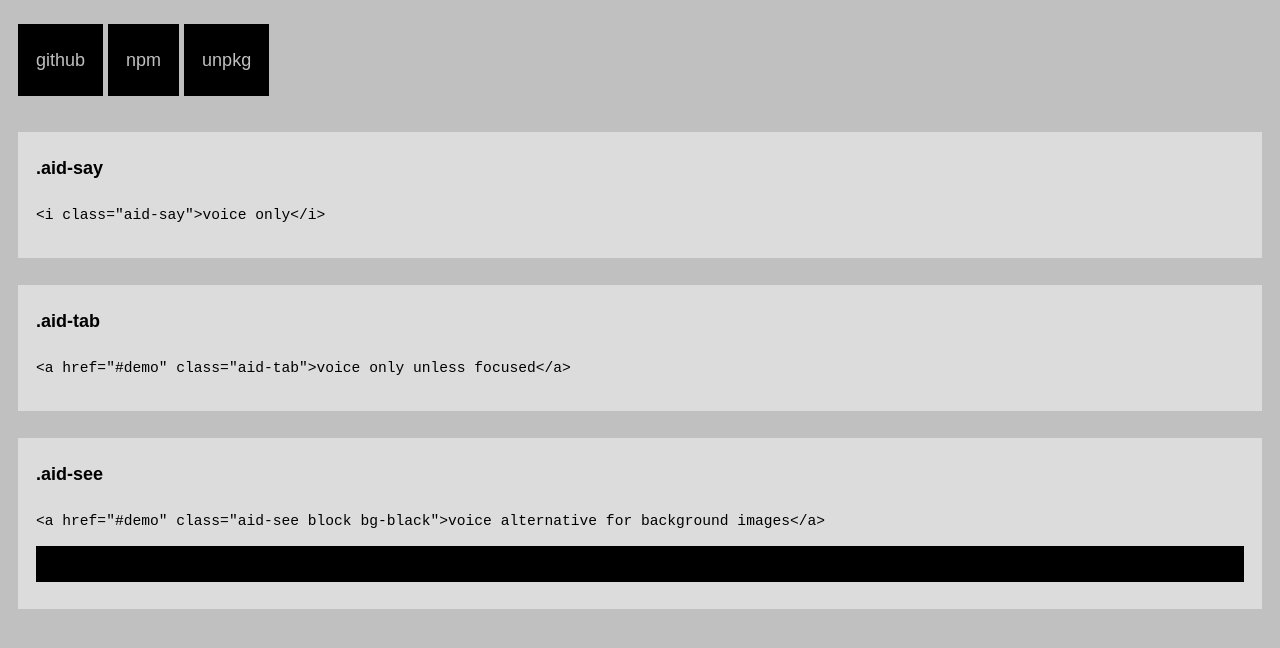
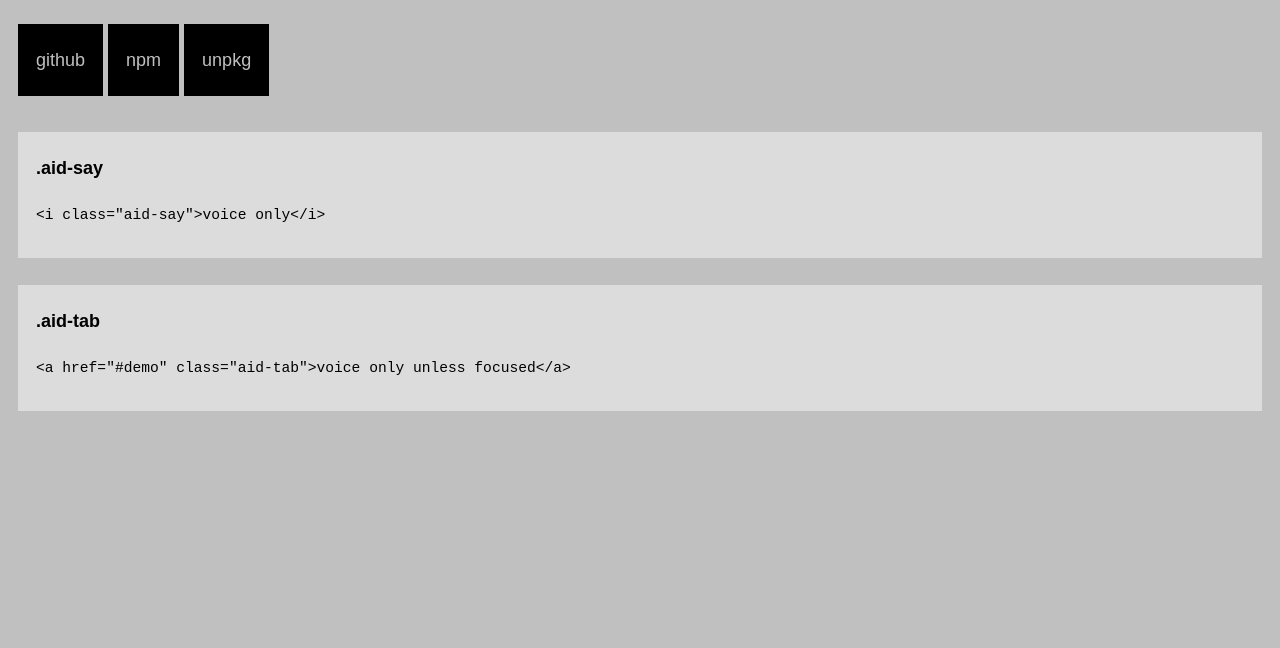
Before and after one commit to ryanve/aid.css, a website: page index.html in a window 1280 px wide. Shown: the part 120-768 px from the top of the page. Drawn offline with Linux system fonts and the light colour scheme.

Commit message:
Remove .aid-see (#6)

```diff
--- a/aid.css
+++ b/aid.css
@@ -1,10 +1,3 @@
-.aid-see:link,
-.aid-see {
-  color: transparent;
-  text-shadow: none;
-  overflow: hidden;
-}
-
 .aid-tab:not(:focus),
 .aid-say {
   border: 0;
--- a/index.html
+++ b/index.html
@@ -25,9 +25,3 @@
   <figure class="block flow-compact"><code>&lt;a href="#demo" class="aid-tab"&gt;voice only unless focused&lt;/a&gt;</code></figure>
   <figure class="block flow-compact"><a href="#demo" class="aid-tab">voice only unless focused</a></figure>
 </figure>
-
-<figure class="block flow pad bg-white">
-  <figcaption class="block flow-compact"><code class="bold family">.aid-see</code></figcaption>
-  <figure class="block flow-compact"><code>&lt;a href="#demo" class="aid-see block bg-black"&gt;voice alternative for background images&lt;/a&gt;</code></figure>
-  <figure class="block flow-compact"><a href="#demo" class="aid-see block bg-black">voice alternative for background images</a></figure>
-</figure>
```
Also changed, not shown: README.md.
